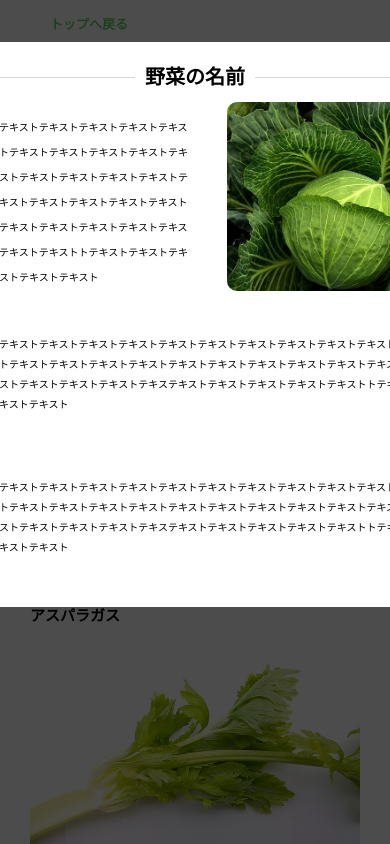
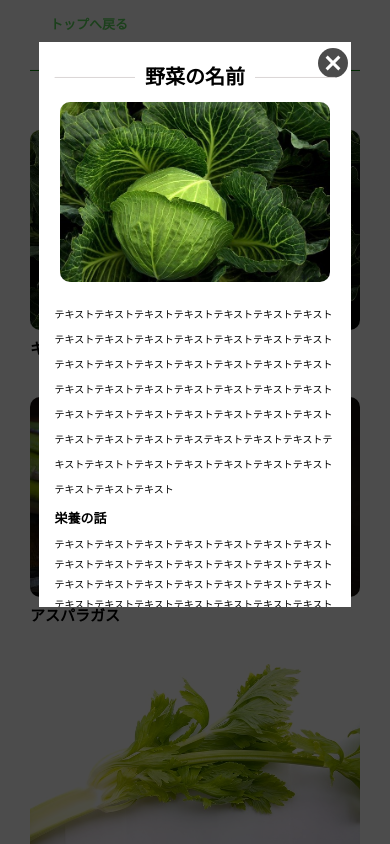
Before and after one commit to ryouto11/portfolio, a plain HTML site: page cook-camp/other-page/season/season.html in a window 390 px wide. Both pictures are taken after a click on the picture 195 px from the left and 230 px from the top of the page. Shown: the top 844 px of the page. Drawn offline with nearby package versions, Linux system fonts and the light colour scheme.

Commit message:
クッキングサイトのページの季節の野菜のサイトのレスポンシブ

```diff
--- /dev/null
+++ b/cook-camp/other-page/season/responsive.css
@@ -0,0 +1,18 @@
+@media (max-width: 767px) {
+  .popup .popup-contents{
+    width:80%;
+  }
+  .popup .top-contents{
+    flex-direction: column-reverse;
+    align-items: center
+  }
+  .popup .left-contents{
+    width:100%;
+  }
+  .popup .right-contents{
+    width:100%;
+  }
+  .popup .right-contents img{
+    height: 18rem;
+  }
+}
--- a/cook-camp/other-page/season/season.html
+++ b/cook-camp/other-page/season/season.html
@@ -6,6 +6,7 @@
     <meta name="viewport" content="width=device-width, initial-scale=1.0" />
     <link rel="stylesheet" href="./reset.css" />
     <link rel="stylesheet" href="./season.css" />
+    <link rel="stylesheet" href="./responsive.css">
     <title>旬の野菜</title>
   </head>
   <body>
```
